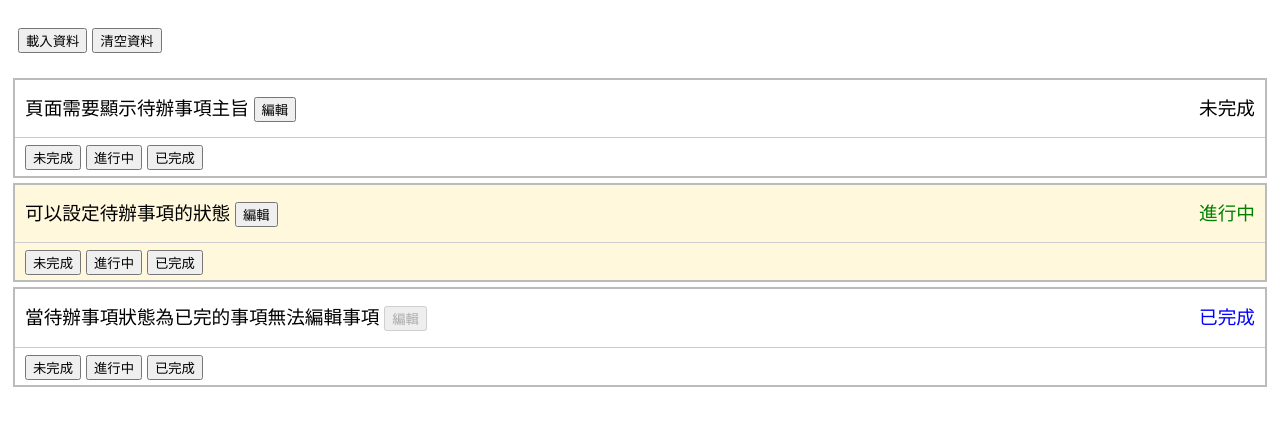
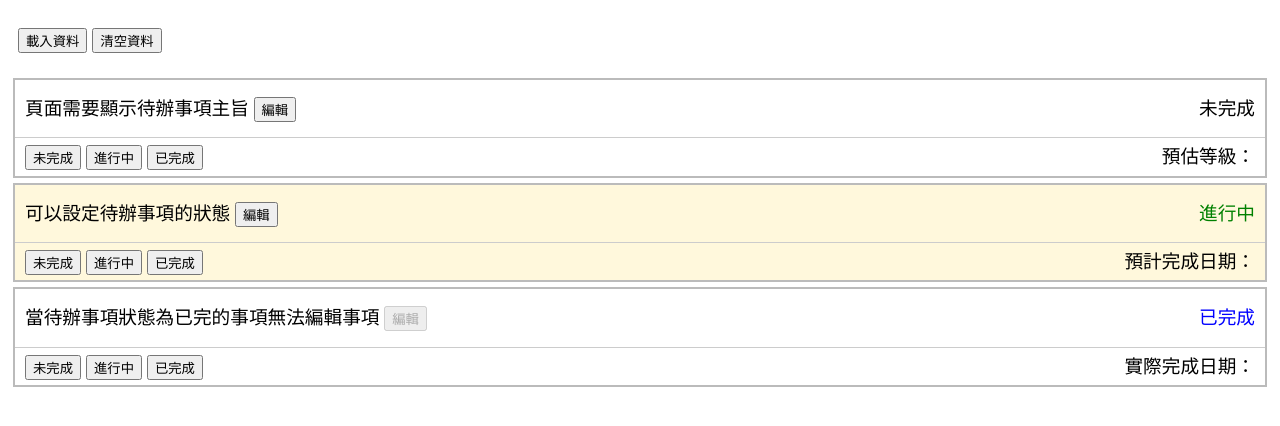
Before and after one commit to swifty-sheep/learn-angular, an Angular app: page / in a window 1280 px wide. Shown: the top 426 px of the page. Built offline with nearby package versions, Linux system fonts and the light colour scheme.

Commit message:
ngswitch

```diff
--- a/src/app/app.component.ts
+++ b/src/app/app.component.ts
@@ -27,6 +27,16 @@ export class AppComponent implements OnInit {
       new Task("可以設定待辦事項的狀態", TaskState.Doing),
       new Task("當待辦事項狀態為已完的事項無法編輯事項", TaskState.Finish),
     ];
+
+    this.tasks[0].level = "XS";
+
+    this.tasks[1].level = "S";
+    this.tasks[1].expectDate = new Date(2020, 10, 1);
+
+    this.tasks[2].level = "M";
+    this.tasks[2].expectDate = new Date(2020, 9, 1);
+    this.tasks[2].finishedDate = new Date(2020, 9, 1);
+
   }
 
   onClear(): void {
--- a/src/app/model/task.ts
+++ b/src/app/model/task.ts
@@ -5,4 +5,11 @@ export class Task {
     public subject: string,
     public state: TaskState = TaskState.None
   ) {}
+
+  level?: "XS" | "S" | "M" | "L" | "XL";
+
+  expectDate?: Date;
+
+  finishedDate?: Date;
+
 }
--- a/src/app/task/task-list/task-list.component.html
+++ b/src/app/task/task-list/task-list.component.html
@@ -12,5 +12,8 @@
       [class.odd]="odd"
       [subject]="task.subject"
       [(state)]="task.state"
+      [level]="task.level"
+      [expectDate]="task.expectDate"
+      [finishedDate]="task.finishedDate"
     ></app-task>
   </ng-template>
--- a/src/app/task/task/task.component.html
+++ b/src/app/task/task/task.component.html
@@ -24,5 +24,14 @@
             已完成
           </button>
         </span>
+        <span [ngSwitch]="state">
+          <ng-container *ngSwitchCase="TaskState.Doing">
+            預計完成日期：{{ expectDate }}
+          </ng-container>
+          <ng-container *ngSwitchCase="TaskState.Finish">
+            實際完成日期：{{ finishedDate }}
+          </ng-container>
+          <ng-container *ngSwitchDefault>預估等級：{{ level }}</ng-container>
+        </span>
       </div>
 </div>
--- a/src/app/task/task/task.component.ts
+++ b/src/app/task/task/task.component.ts
@@ -12,6 +12,10 @@ export class TaskComponent implements OnInit, OnChanges {
   @Input() subject: string;
   @Input() state: TaskState;
   @Output() stateChange = new EventEmitter<TaskState>();
+
+  @Input() level: "XS" | "S" | "M" | "L" | "XL";
+  @Input() expectDate: Date;
+  @Input() finishedDate: Date;
 
   stateDesc: string;
 
```
Lines whose indentation alone changed are shown as unchanged.
